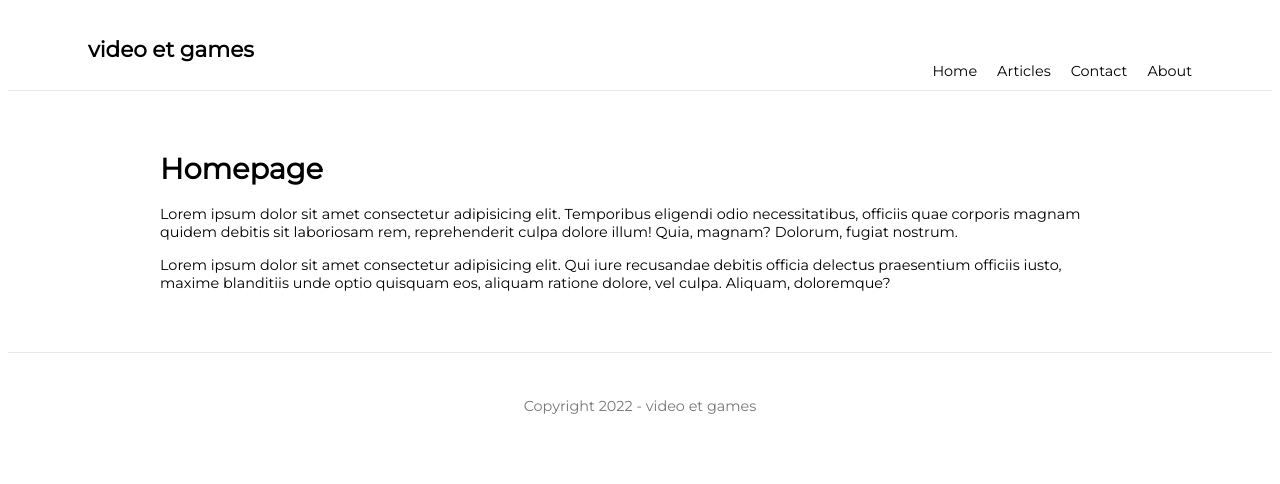
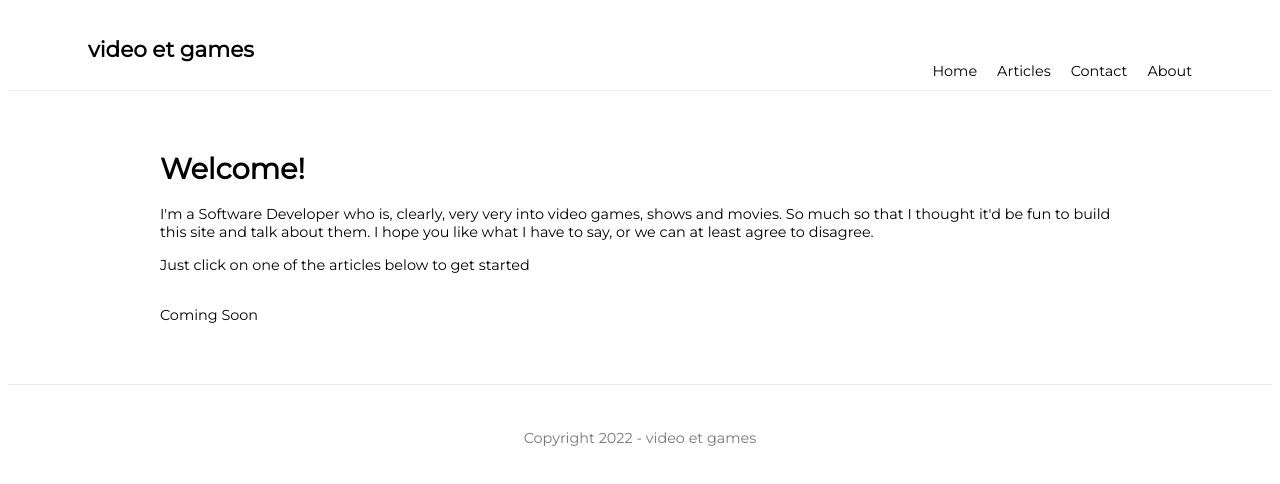
Before and after one commit to joshuakalejaiye/personal-blog-v2, a Next.js app: page / in a window 1280 px wide. Shown: the top 484 px of the page. Built offline with nearby package versions, Linux system fonts and the light colour scheme.

Commit message:
added homepage content

```diff
--- a/pages/index.tsx
+++ b/pages/index.tsx
@@ -12,19 +12,16 @@ const Home = () => (
     </Head>
 
     <div>
-      <h1>Homepage</h1>
+      <h1>Welcome!</h1>
       <p>
-        Lorem ipsum dolor sit amet consectetur adipisicing elit. Temporibus
-        eligendi odio necessitatibus, officiis quae corporis magnam quidem
-        debitis sit laboriosam rem, reprehenderit culpa dolore illum! Quia,
-        magnam? Dolorum, fugiat nostrum.
+        I&apos;m a Software Developer who is, clearly, very very into video
+        games, shows and movies. So much so that I thought it&apos;d be fun to
+        build this site and talk about them. I hope you like what I have to say,
+        or we can at least agree to disagree.
       </p>
-      <p>
-        Lorem ipsum dolor sit amet consectetur adipisicing elit. Qui iure
-        recusandae debitis officia delectus praesentium officiis iusto, maxime
-        blanditiis unde optio quisquam eos, aliquam ratione dolore, vel culpa.
-        Aliquam, doloremque?
-      </p>
+      <p>Just click on one of the articles below to get started</p>
+      <br />
+      <div>Coming Soon</div>
     </div>
   </div>
 )
```
